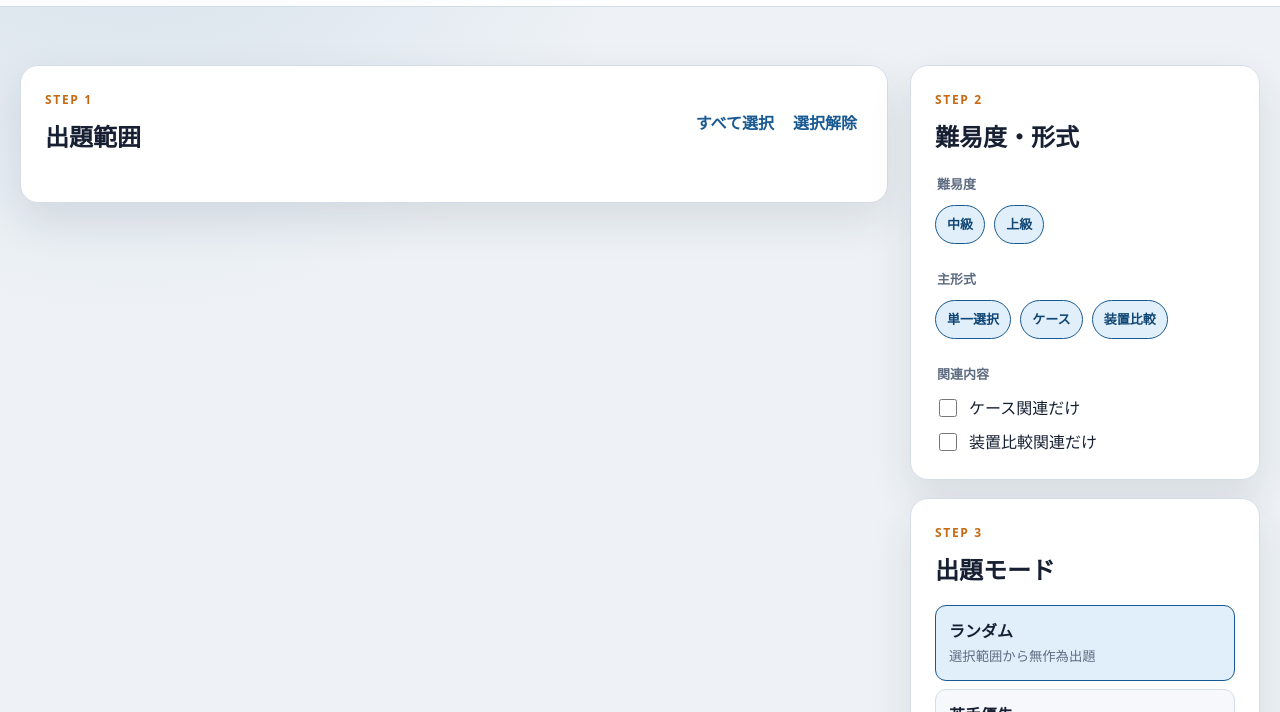
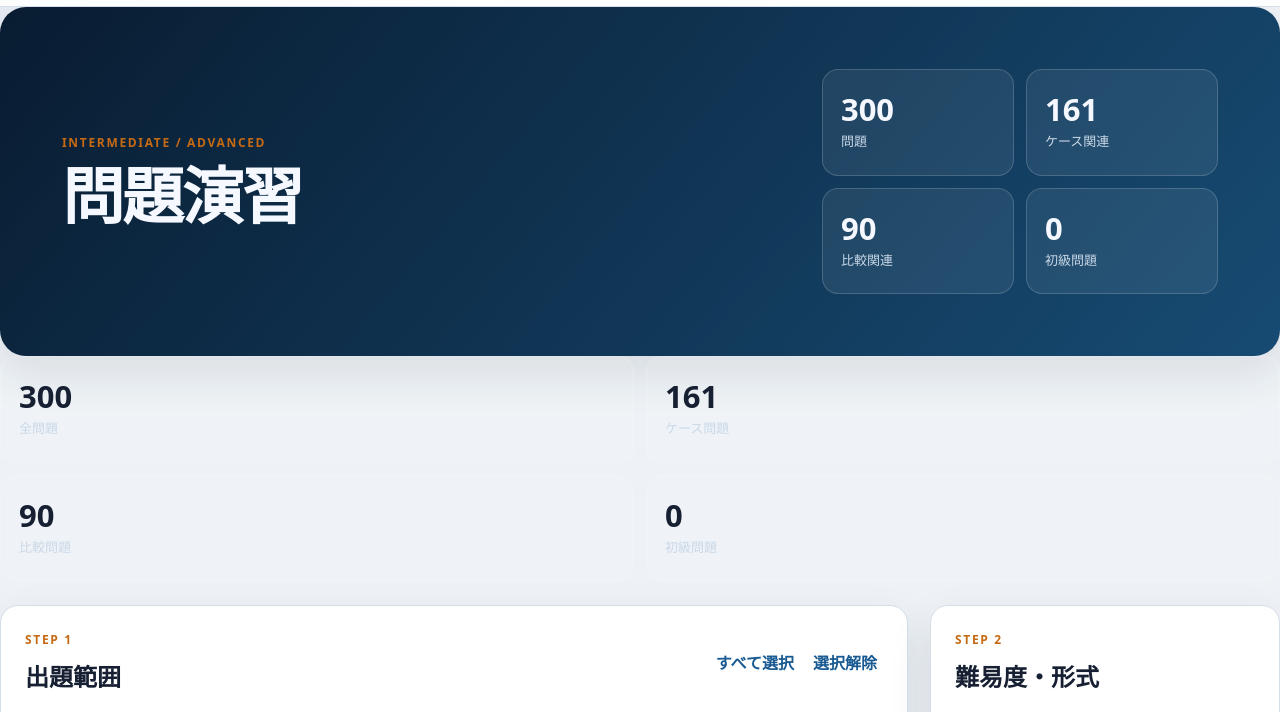
Before and after one commit to Yu-minm/analytical-instrument-practical-quiz-300, a plain HTML site: page index.html in a window 1280 px wide. Shown: the part 68-780 px from the top of the page. Drawn offline with Linux system fonts and the light colour scheme.

Commit message:
Update index.html

```diff
--- a/index.html
+++ b/index.html
@@ -38,10 +38,30 @@
     </div>
   </header>
 
-  <main id="main-content" class="app-shell">
-    <noscript>
-      <div class="notice notice-error">このアプリにはJavaScriptが必要です。ブラウザ設定でJavaScriptを有効にしてください。</div>
-    </noscript>
+  <section id="view-setup" class="view is-active" aria-labelledby="setup-title">
+  <div class="hero-panel">
+    <div>
+      <p class="eyebrow">INTERMEDIATE / ADVANCED</p>
+      <h1 id="setup-title">問題演習</h1>
+    </div>
+
+    <div class="hero-stats" aria-label="問題構成">
+      <div><strong id="stat-total">300</strong><span>問題</span></div>
+      <div><strong id="stat-case">161</strong><span>ケース関連</span></div>
+      <div><strong id="stat-compare">90</strong><span>比較関連</span></div>
+      <div><strong>0</strong><span>初級問題</span></div>
+    </div>
+  </div>
+</section>
+
+    <div class="hero-stats" aria-label="問題構成">
+      <div><strong id="stat-total">300</strong><span>全問題</span></div>
+      <div><strong id="stat-case">161</strong><span>ケース問題</span></div>
+      <div><strong id="stat-compare">90</strong><span>比較問題</span></div>
+      <div><strong>0</strong><span>初級問題</span></div>
+    </div>
+  </div>
+</section>
 
       <div id="resume-panel" class="resume-panel hidden" role="status">
         <div>
```
